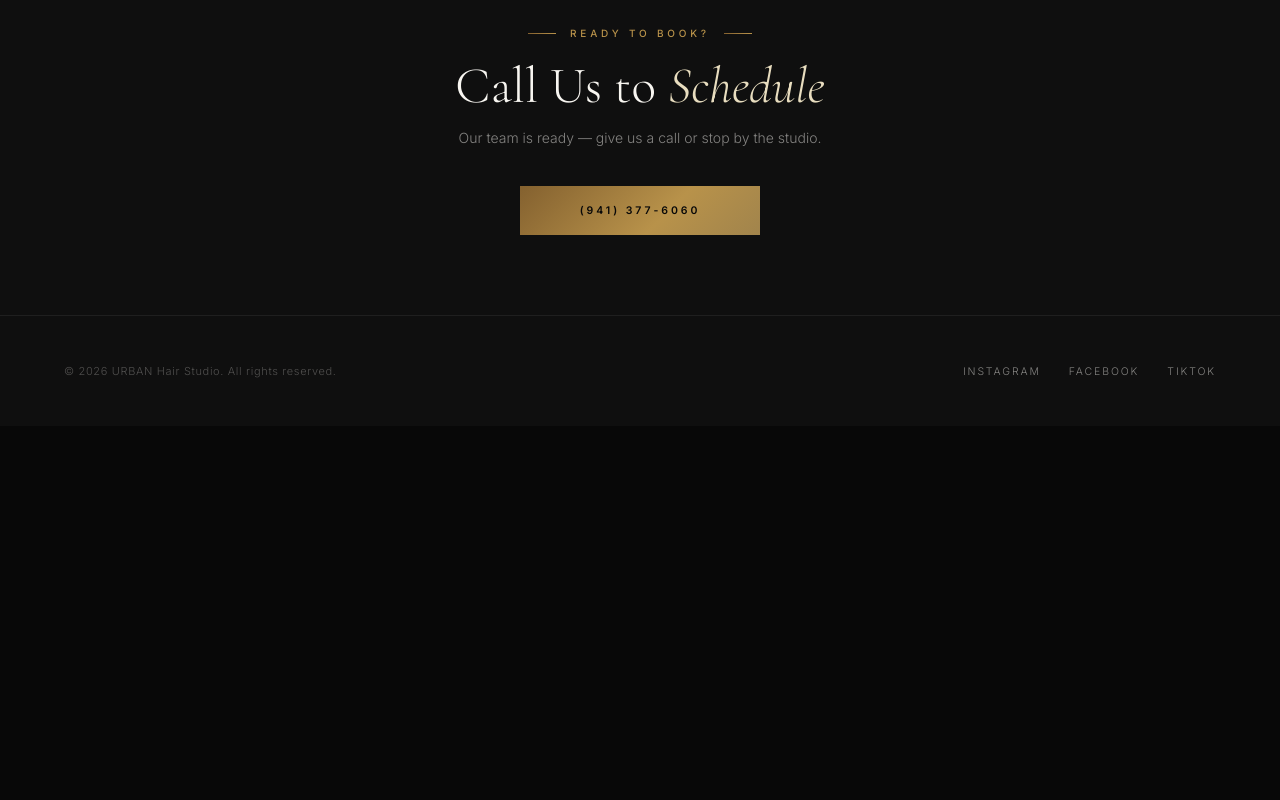
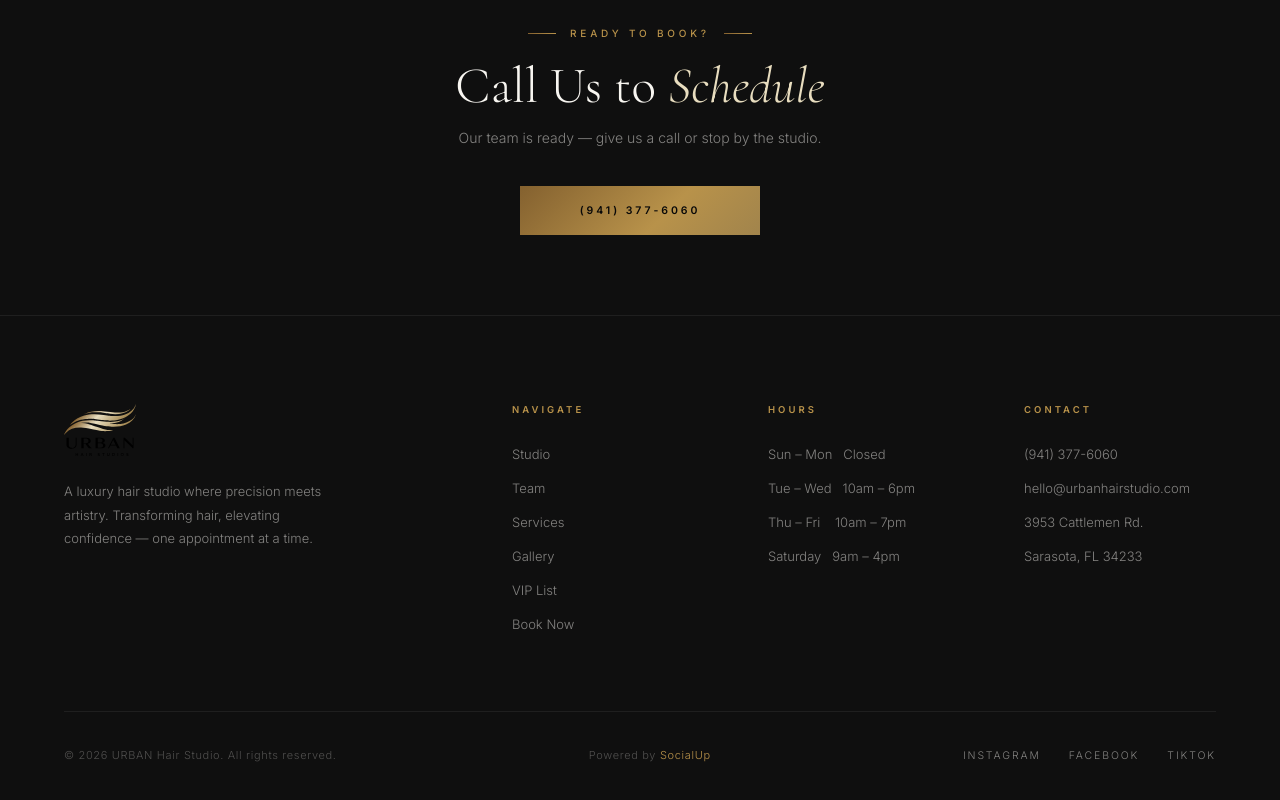
Before and after one commit to CustomGear/urbanhair, a plain HTML site: page services.html in a window 1280 px wide. Shown: the part 2478-3278 px from the top of the page. Before the commit the page ends 2904 px from the top, so only its background shows below. Drawn offline with nearby package versions, Linux system fonts and the light colour scheme.

Commit message:
Add full footer to all pages with Powered by SocialUp credit
Co-Authored-By: Claude Sonnet 4.6 <noreply@anthropic.com>

```diff
--- a/services.html
+++ b/services.html
@@ -286,11 +286,39 @@
     footer {
       background: var(--dark);
       border-top: 1px solid rgba(255,255,255,0.065);
-      padding: 48px 64px;
+      padding: 88px 64px 48px;
     }
+    .footer-grid {
+      display: grid;
+      grid-template-columns: 2fr 1fr 1fr 1fr;
+      gap: 64px;
+      max-width: 1280px;
+      margin: 0 auto 64px;
+    }
+    .footer-logo-img { height: 52px; width: auto; display: block; margin-bottom: 24px; }
+    .footer-about { font-size: 13px; color: var(--muted); line-height: 1.8; max-width: 270px; }
+    .footer-col h4 {
+      font-size: 9.5px;
+      font-weight: 600;
+      letter-spacing: 0.32em;
+      text-transform: uppercase;
+      color: var(--gold);
+      margin-bottom: 28px;
+    }
+    .footer-col ul { list-style: none; }
+    .footer-col li { margin-bottom: 14px; }
+    .footer-col li a, .footer-col li span {
+      font-size: 13px;
+      color: var(--muted);
+      text-decoration: none;
+      transition: color 0.2s;
+    }
+    .footer-col li a:hover { color: var(--gold-lt); }
     .footer-bottom {
       max-width: 1280px;
       margin: 0 auto;
+      padding-top: 36px;
+      border-top: 1px solid rgba(255,255,255,0.065);
       display: flex;
       justify-content: space-between;
       align-items: center;
@@ -315,7 +343,8 @@
       .page-header { padding: 120px 28px 72px; }
       .menu-wrapper { padding: 60px 28px 80px; }
       .book-cta { padding: 60px 28px; }
-      footer { padding: 40px 28px; }
+      footer { padding: 64px 28px 40px; }
+      .footer-grid { grid-template-columns: 1fr 1fr; gap: 44px; }
       .footer-bottom { flex-direction: column; gap: 20px; text-align: center; }
     }
   </style>
@@ -501,8 +530,47 @@
 
   <!-- FOOTER -->
   <footer>
+    <div class="footer-grid">
+      <div>
+        <img src="URBAN.svg" alt="URBAN Hair Studio" class="footer-logo-img">
+        <p class="footer-about">
+          A luxury hair studio where precision meets artistry.
+          Transforming hair, elevating confidence — one appointment at a time.
+        </p>
+      </div>
+      <div class="footer-col">
+        <h4>Navigate</h4>
+        <ul>
+          <li><a href="index.html#about">Studio</a></li>
+          <li><a href="index.html#team">Team</a></li>
+          <li><a href="services.html">Services</a></li>
+          <li><a href="index.html#gallery">Gallery</a></li>
+          <li><a href="index.html#mailing">VIP List</a></li>
+          <li><a href="index.html#booking">Book Now</a></li>
+        </ul>
+      </div>
+      <div class="footer-col">
+        <h4>Hours</h4>
+        <ul>
+          <li><span>Sun – Mon &nbsp; Closed</span></li>
+          <li><span>Tue – Wed &nbsp; 10am – 6pm</span></li>
+          <li><span>Thu – Fri &nbsp;&nbsp; 10am – 7pm</span></li>
+          <li><span>Saturday &nbsp; 9am – 4pm</span></li>
+        </ul>
+      </div>
+      <div class="footer-col">
+        <h4>Contact</h4>
+        <ul>
+          <li><a href="tel:+19413776060">(941) 377-6060</a></li>
+          <li><a href="mailto:hello@urbanhairstudio.com">hello@urbanhairstudio.com</a></li>
+          <li><span>3953 Cattlemen Rd.</span></li>
+          <li><span>Sarasota, FL 34233</span></li>
+        </ul>
+      </div>
+    </div>
     <div class="footer-bottom">
       <p class="footer-copy">© 2026 URBAN Hair Studio. All rights reserved.</p>
+      <p class="footer-copy">Powered by <a href="https://socialup.com" target="_blank" rel="noopener" style="color: var(--gold); text-decoration: none; transition: color 0.2s;" onmouseover="this.style.color='var(--gold-lt)'" onmouseout="this.style.color='var(--gold)'">SocialUp</a></p>
       <div class="footer-socials">
         <a href="#">Instagram</a>
         <a href="#">Facebook</a>
```
Also changed, not shown: index.html (+1 -0 lines).
